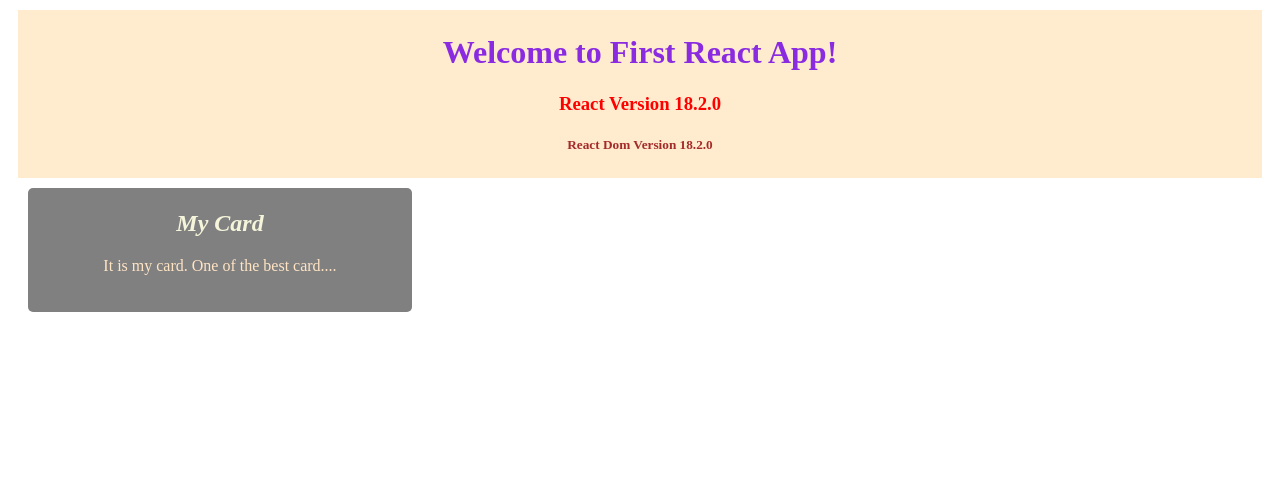
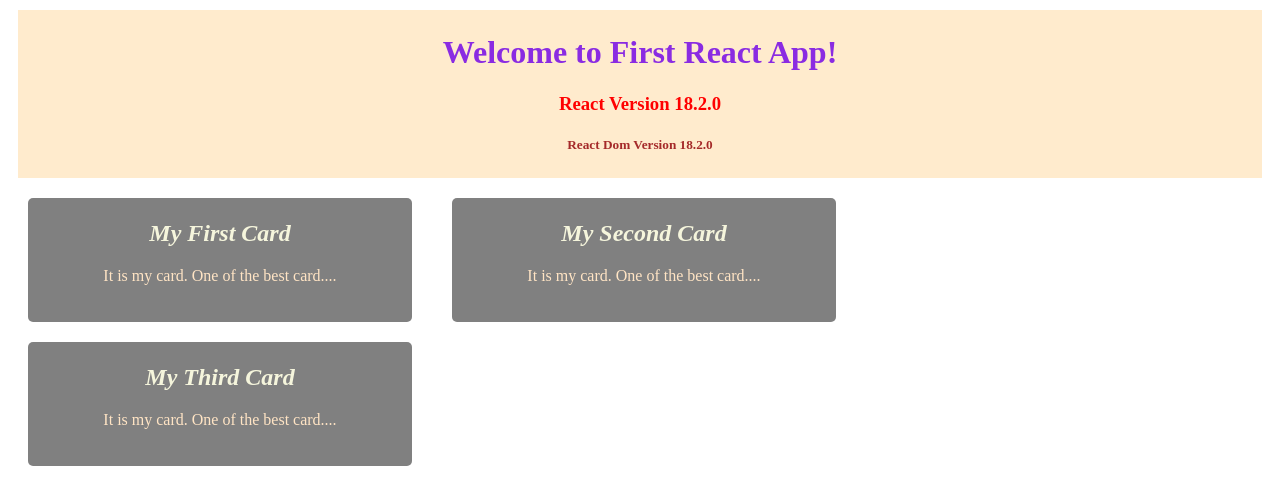
Before and after one commit to nazmuljuit/first-react-app, a React (Create React App) app: page / in a window 1280 px wide. Shown: the top 504 px of the page. Built offline with nearby package versions, Linux system fonts and the light colour scheme.

Commit message:
props and destractions

```diff
--- a/src/App.js
+++ b/src/App.js
@@ -15,7 +15,9 @@
             <h3>{reactVersion}</h3>
             <h5 className='headerFive'>{reactDomV}</h5>
         </div>
-    <Card />
+    <Card cardTitle="My First Card" cardDescriptions="It is my card. One of the best card...."/>
+    <Card cardTitle="My Second Card" cardDescriptions="It is my card. One of the best card...."/>
+    <Card cardTitle="My Third Card" cardDescriptions="It is my card. One of the best card...."/>
 
     </div>
 
--- a/src/components/Card.js
+++ b/src/components/Card.js
@@ -1,15 +1,16 @@
 
-const cardTitle = 'My Card';
-const cardDescriptions = 'It is my card. One of the best card....';
+//const cardTitle = 'My Card';
+//const cardDescriptions = 'It is my card. One of the best card....';
 
-function Card()
+function Card(props)
 {
+	const {cardTitle,cardDescriptions} = props;
 
 
     return    <div className='card'>
-    <h2 className='cardTItle'>{cardTitle}</h2>
-    <p className='cardDescriptions'>{cardDescriptions}</p>
-    </div>
+    				<h2 className='cardTItle'>{cardTitle}</h2>
+    				<p className='cardDescriptions'>{cardDescriptions}</p>
+    		  </div>
 }
 
 export default Card;
--- a/src/index.css
+++ b/src/index.css
@@ -8,6 +8,7 @@
     text-align: center;
     padding: 2px;
     border-radius: 5px;
+    float: left;
 }
 
 .cardTItle{
```
